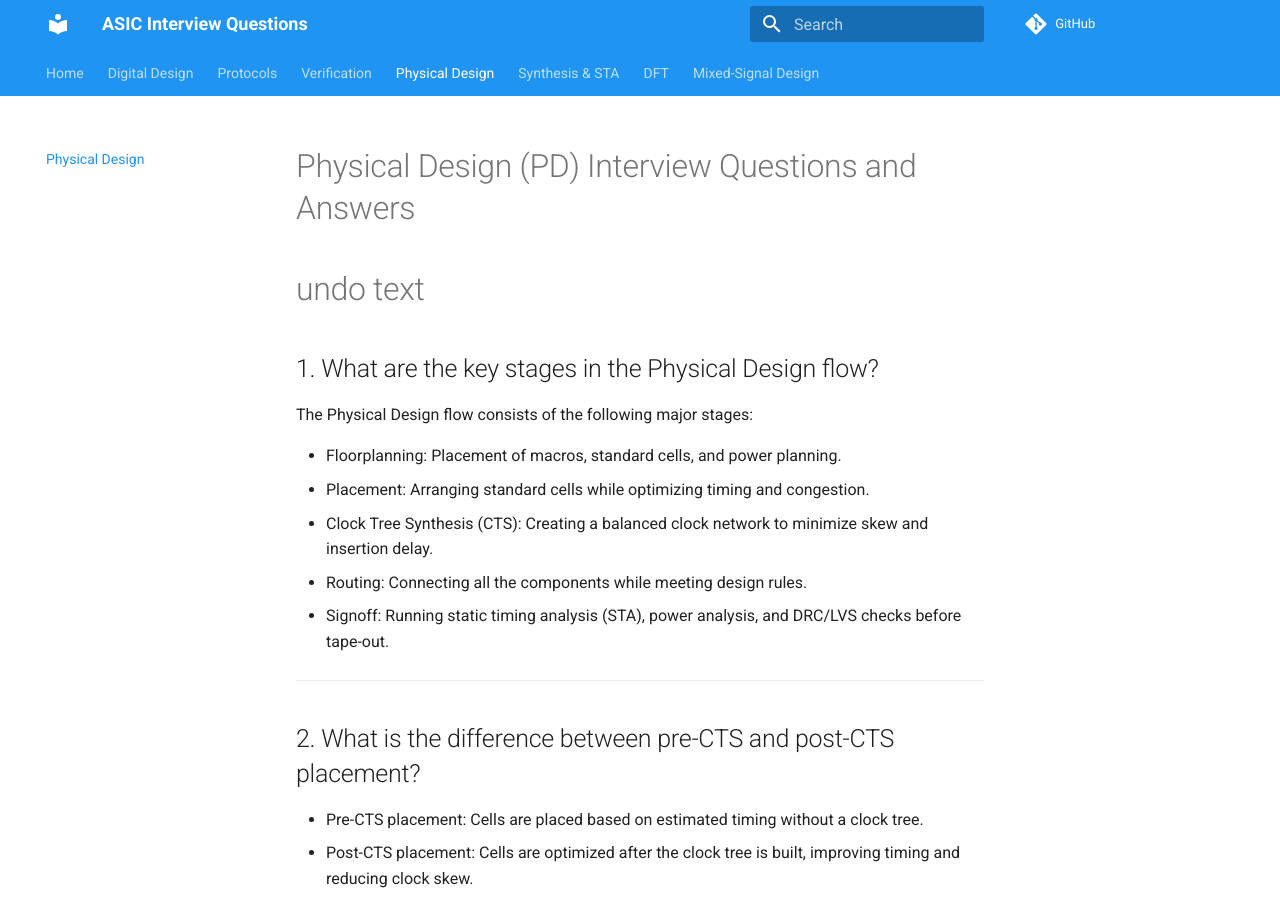
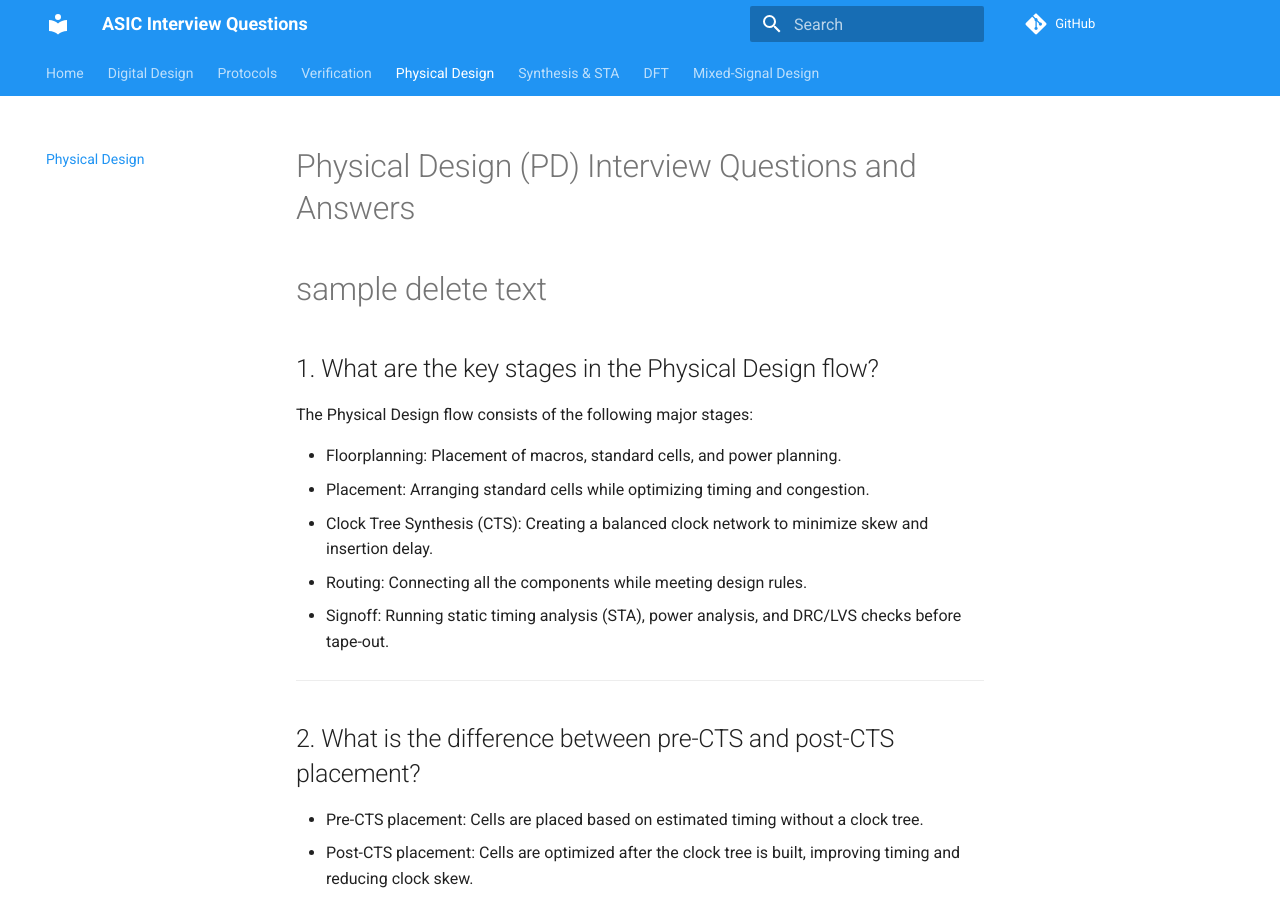
Before and after one commit to rakeshvattikonda/asic-interview, an MkDocs documentation site: the page built from docs/questions/physical.md, in a window 1280 px wide and 900 px high. Built offline with MkDocs 1.6.1 and Material for MkDocs 9.7.7, drawn with Linux system fonts in a browser that asks for light colours.

Commit message:
changes undo

```diff
--- a/docs/questions/physical.md
+++ b/docs/questions/physical.md
@@ -1,5 +1,5 @@
 # Physical Design (PD) Interview Questions and Answers
-# undo text
+# sample delete text
 ## 1. What are the key stages in the Physical Design flow?
 
 The Physical Design flow consists of the following major stages:
```
